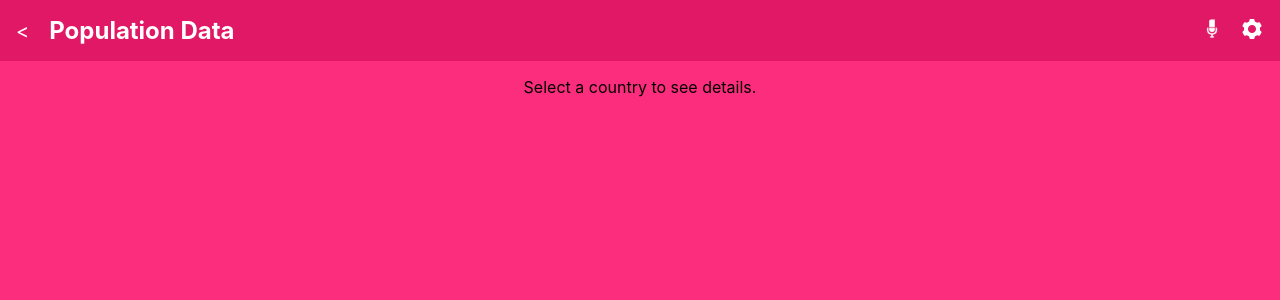
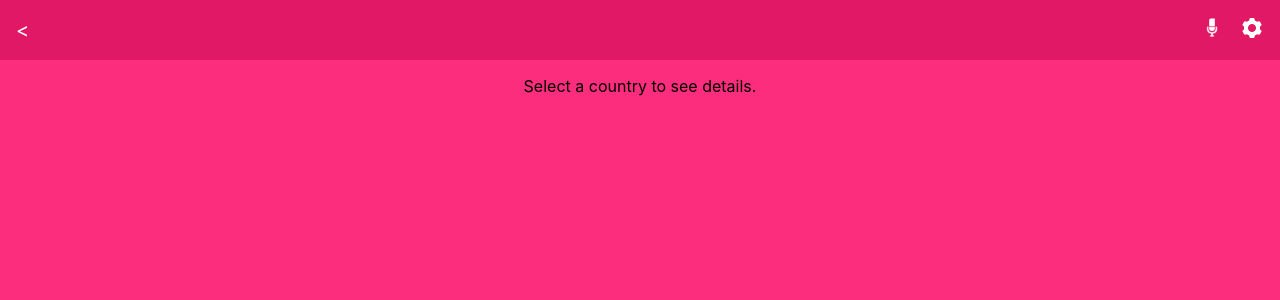
Before and after one commit to malikhaiderkhan/Countries-data, a React (Create React App) app: page /country/1 in a window 1280 px wide. Shown: the top 300 px of the page. Built offline with nearby package versions, Linux system fonts and the light colour scheme.

Commit message:
done with header data

```diff
--- a/src/components/header.js
+++ b/src/components/header.js
@@ -1,11 +1,14 @@
 import { Link, useLocation } from 'react-router-dom';
+import { useSelector } from 'react-redux';
 import MicIcon from '../assets/mic.png';
 import SettingsIcon from '../assets/settings.png';
 import './header.css';
 
 function Header() {
   const location = useLocation();
+  const selectedCountry = useSelector((state) => state.countries.selectedCountry);
   const isDetailsPage = location.pathname.startsWith('/country/');
+  const headerContent = isDetailsPage ? selectedCountry?.name.common : 'Population Data';
 
   return (
     <header className="header">
@@ -15,7 +18,7 @@ function Header() {
           &lt;
         </Link>
         )}
-        <h1>Population Data</h1>
+        <h1>{headerContent}</h1>
       </div>
       <div className="header-right">
         <Link to="/mike">
```
